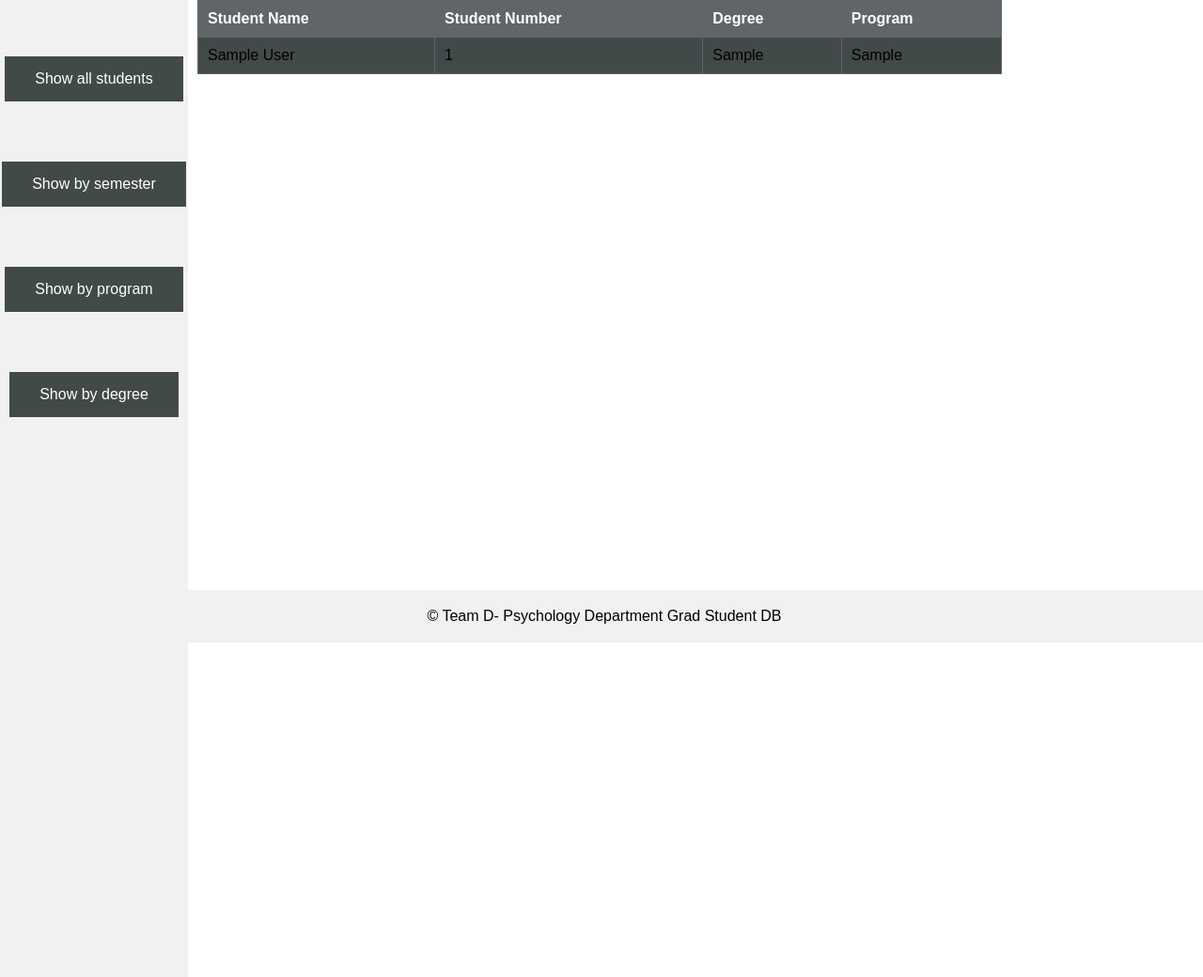
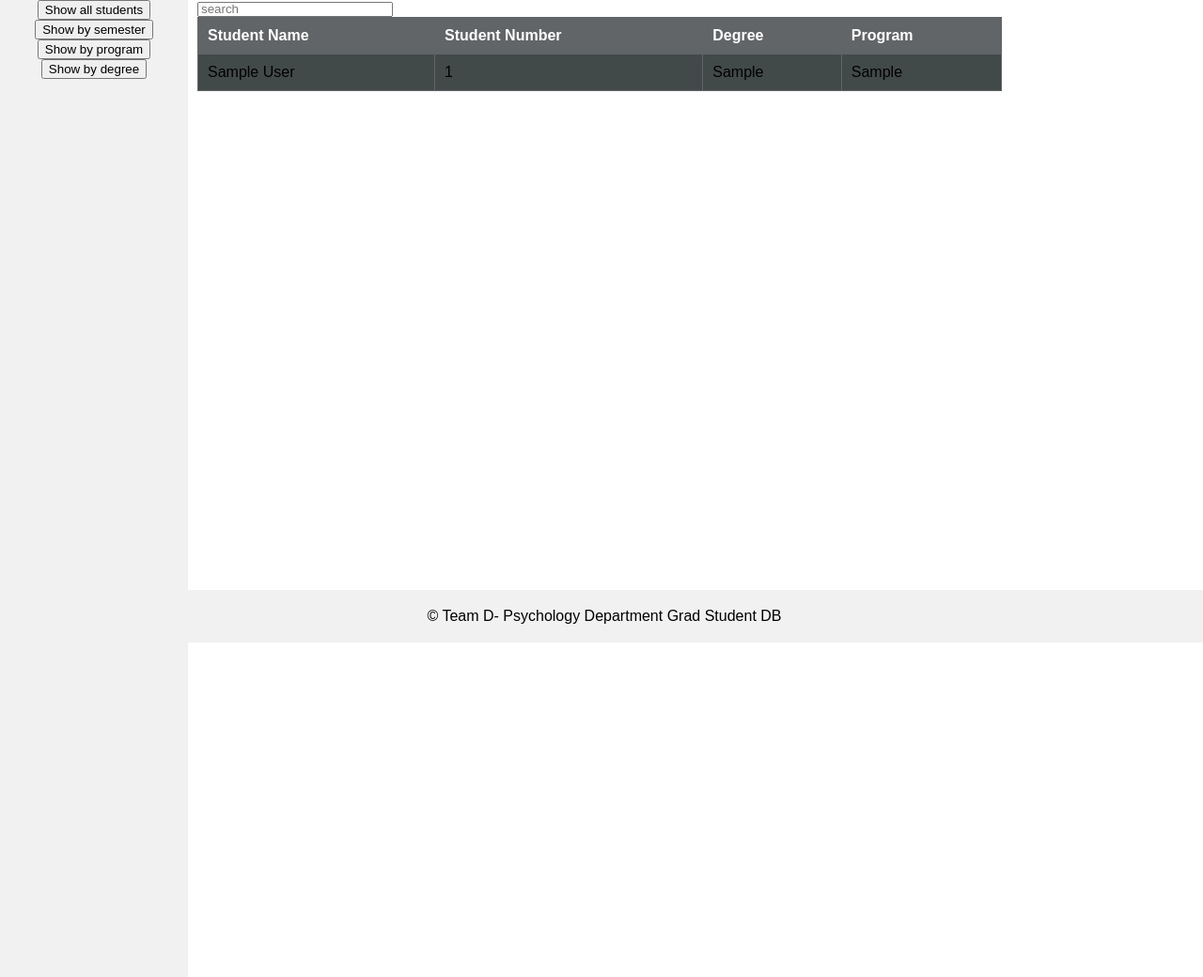
Before and after one commit to codemandias/Psych-student-database, a PHP site: page /databaseviewer.php in a window 1280 px wide. Shown: the part 116-1156 px from the top of the page at 94% size. Run offline with PHP 8.4, Linux system fonts and the light colour scheme; tables that the repository leaves empty hold one stand-in row (values such as "Sample post"); data that the repository does not hold is empty.

Commit message:
page  updated

```diff
--- a/3691 website interface/css/styles.css
+++ b/3691 website interface/css/styles.css
@@ -67,7 +67,10 @@ h3 {
     position: absolute;
     margin-top: 200px;
 }
-
+#search{
+    width:200px;
+    height: 10px;
+}
 #admissionProfile {
     margin-left: 385px;
     position: absolute;
--- a/3691 website interface/databaseviewer.php
+++ b/3691 website interface/databaseviewer.php
@@ -6,12 +6,15 @@ require 'includes/header.php';
 
 <body>
     <div class="sidebar">
-        <button class="button-sidebar" type="button">Show all students</button>
-        <button class="button-sidebar" type="button">Show by semester</button>
-        <button class="button-sidebar" type="button">Show by program</button>
-        <button class="button-sidebar" type="button">Show by degree</button>
+      <form>
+        <input type="submit" name="show_all_student" value="Show all students"/>
+        <input type="submit" name="show_by_semmester" value="Show by semester"/>
+        <input type="submit" name="show_by_program" value="Show by program"/>
+        <input type="submit" name="show_by_degree" value="Show by degree"/>
+      </form>
     </div>
     <div class="contentTable">
+        <input type="text" id="search" name="search" placeholder="search" required >
         <table class="mytable">
             <tr>
                 <th>Student Name</th>
```
